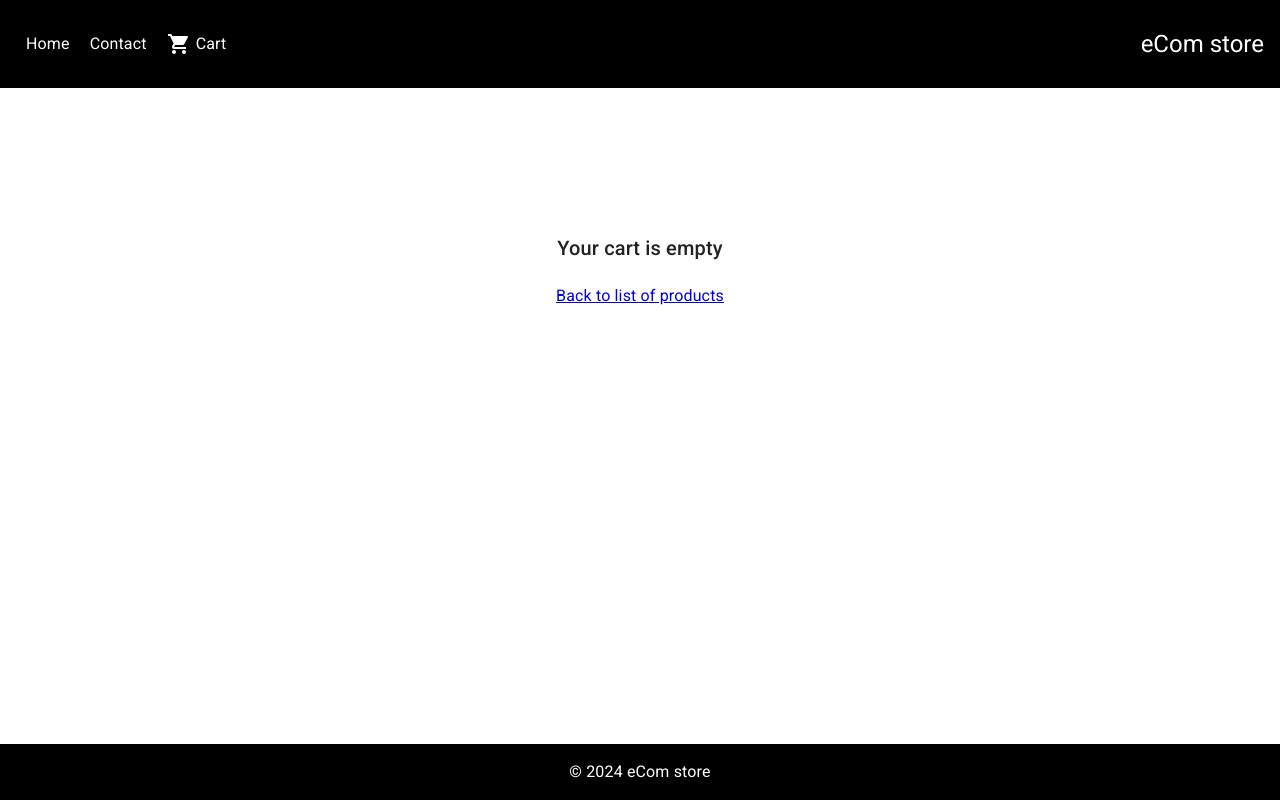
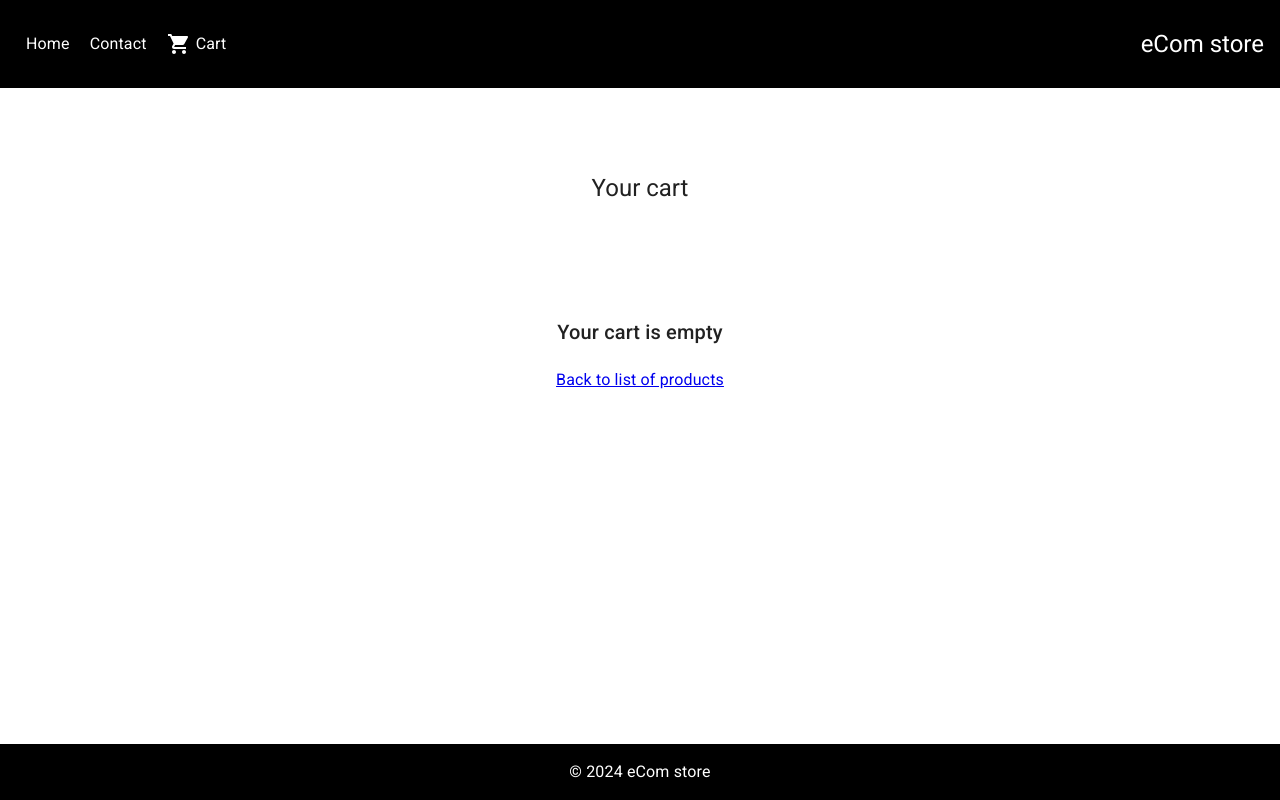
Before and after one commit to Ramsnes/frameworks-CA, a React (Create React App) app in the folder ecom-store/: page /cart in a window 1280 px wide. Built offline with nearby package versions, Linux system fonts and the light colour scheme.

Commit message:
adds small changes to cart h5 and products now clicks properly

```diff
--- a/ecom-store/src/Cart.jsx
+++ b/ecom-store/src/Cart.jsx
@@ -22,6 +22,10 @@ function Cart() {
 
   return (
     <Grid container justifyContent="center" spacing={4}>
+      <Grid item xs={12} style={{ textAlign: "center", marginTop: 20 }}>
+        {" "}
+        <Typography variant="h5">Your cart</Typography>
+      </Grid>
       {/* If the cart is empty:  */}
       {products.length === 0 ? (
         <Grid item xs={12}>
--- a/ecom-store/src/Product.jsx
+++ b/ecom-store/src/Product.jsx
@@ -1,3 +1,4 @@
+// Product.jsx
 import React, { useEffect, useState } from "react";
 import { useParams } from "react-router-dom";
 import IsLoading from "./IsLoading";
--- a/ecom-store/src/ProductInfo.jsx
+++ b/ecom-store/src/ProductInfo.jsx
@@ -1,3 +1,4 @@
+// ProductInfo.jsx
 import React from "react";
 import Card from "@mui/material/Card";
 import CardContent from "@mui/material/CardContent";
--- a/ecom-store/src/ProductsList.jsx
+++ b/ecom-store/src/ProductsList.jsx
@@ -1,4 +1,4 @@
-// ApiProducts.jsx
+// ProductList.jsx.jsx
 import React, { useState } from "react";
 import { Link } from "react-router-dom";
 import Card from "@mui/material/Card";
@@ -42,7 +42,7 @@ export function ProductsList(props) {
   return (
     <div style={{ display: "flex", flexDirection: "column", gap: "24px" }}>
       <TextField
-        placeholder="Søk her"
+        placeholder="Search product, tag or review description"
         value={search}
         onChange={(e) => setSearch(e.currentTarget.value)}
       />
@@ -59,7 +59,6 @@ export function ProductsList(props) {
               lg={3}
               style={{ display: "flex", justifyContent: "center" }}
             >
-              <CardActionArea>
               <Link
                 to={`./Product/${product.id}`}
                 style={{ textDecoration: "none" }}
@@ -72,6 +71,7 @@ export function ProductsList(props) {
                     marginBottom: 2,
                   }}
                 >
+                  <CardActionArea>
                     <CardMedia
                       sx={{ height: 240 }}
                       image={product.image.url}
@@ -98,9 +98,9 @@ export function ProductsList(props) {
                         />
                       </div>
                     </CardContent>
+                  </CardActionArea>
                 </Card>
               </Link>
-              </CardActionArea>
             </Grid>
           ))}
       </Grid>
```
Lines whose indentation alone changed are shown as unchanged.
